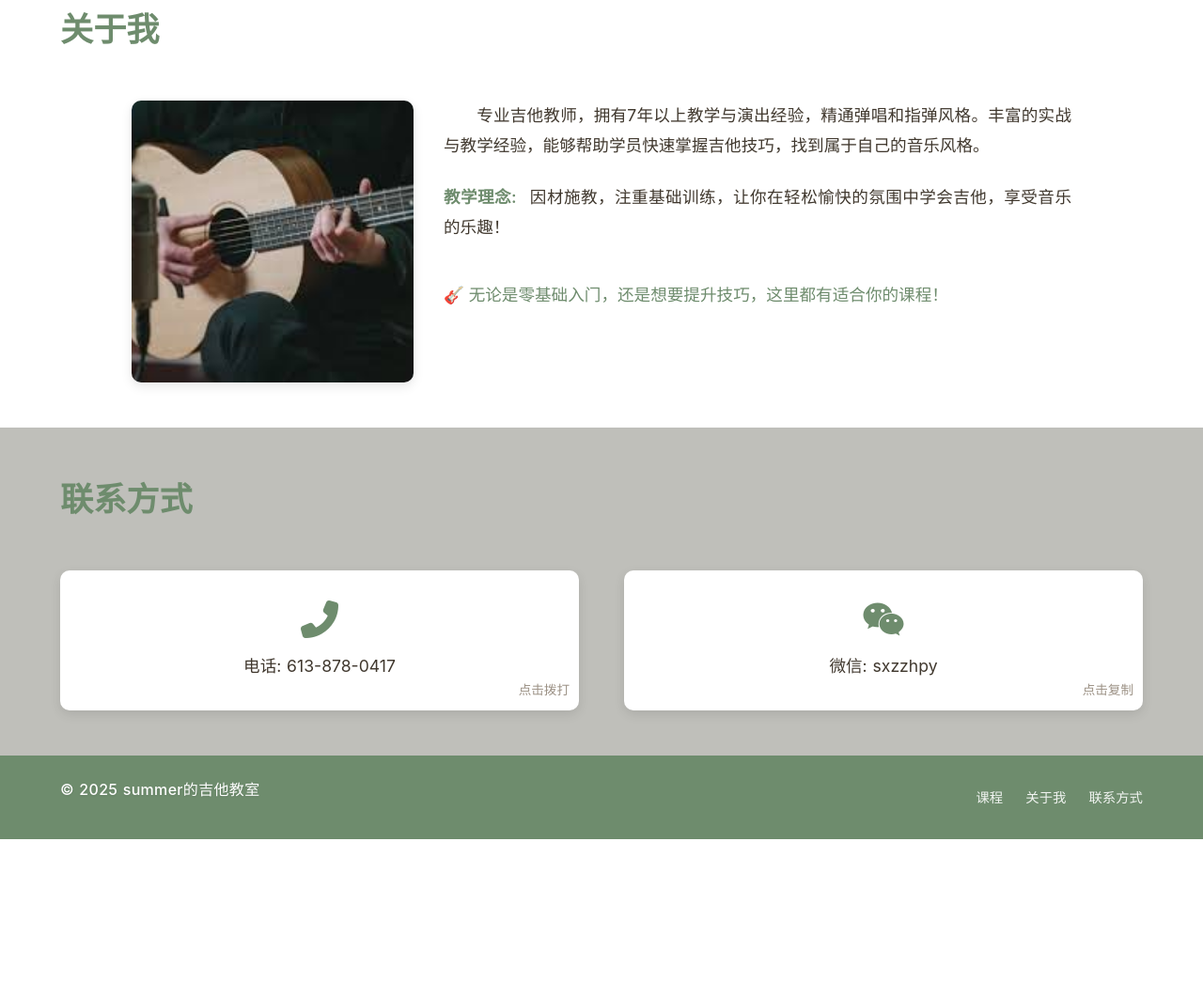
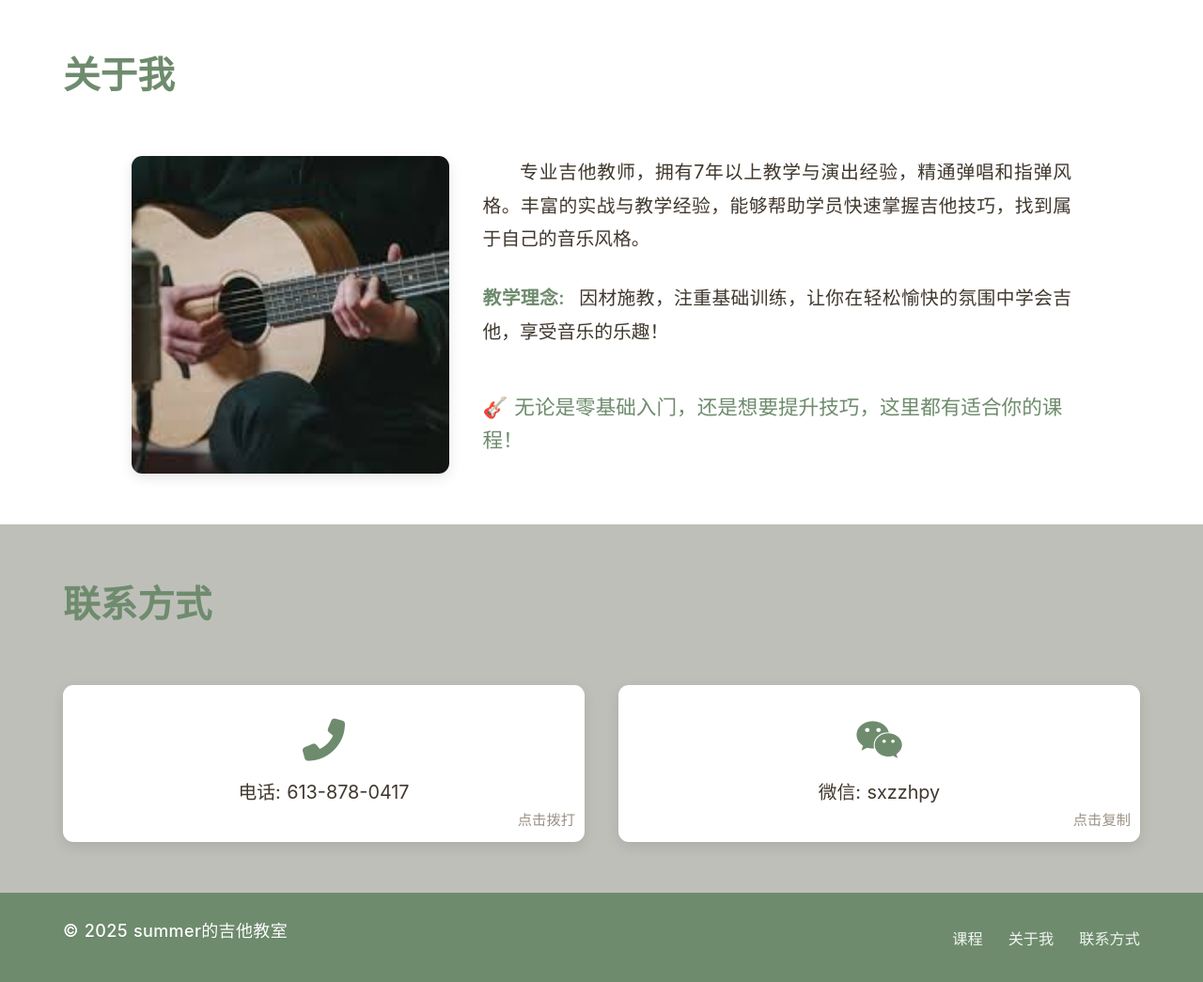
Before and after one commit to sun00215/guitar-tutoring, a plain HTML site: page index.html in a window 1280 px wide. Shown: the part 1663-2708 px from the top of the page at 94% size. Before the commit the page ends 2556 px from the top, so only its background shows below. Drawn offline with Linux system fonts and the light colour scheme.

Commit message:
update styles

```diff
--- a/css/main.css
+++ b/css/main.css
@@ -1,5 +1,5 @@
 :root {
-    font-size: 16px; /* 基准字体大小 */
+    font-size: 18px;
     --primary-color: #6E8C6D;
     --secondary-color: #A69D8D;
     --accent-color: #736453;
@@ -16,6 +16,8 @@
     --spacing-md: 1.5rem;
     --spacing-lg: 2rem;
     --spacing-xl: 3rem;
+    --container-max: 1200px;
+    --content-max: 1000px;
 }
 
 * {
@@ -51,7 +53,7 @@ a {
 
 /* Container */
 .container {
-    max-width: 1200px;
+    max-width: var(--container-max);
     margin: 0 auto;
     padding: 0 var(--spacing-md);
     width: 100%;
@@ -81,6 +83,11 @@ a {
 
 .cta-button:active {
     transform: translateY(0);
+}
+
+.cta-button:focus-visible {
+    outline: 2px solid var(--white);
+    outline-offset: 3px;
 }
 
 /* Header */
@@ -168,6 +175,11 @@ a {
     width: 100%;
 }
 
+.nav-links a:focus-visible {
+    outline: 2px solid var(--white);
+    outline-offset: 4px;
+}
+
 /* Language Switch */
 .language-switch {
     position: relative;
@@ -187,6 +199,11 @@ a {
 
 .language-btn:hover {
     background-color: rgba(255, 255, 255, 0.2);
+}
+
+.language-btn:focus-visible {
+    outline: 2px solid var(--white);
+    outline-offset: 2px;
 }
 
 .language-options {
@@ -224,6 +241,11 @@ a {
     background-color: var(--light-bg);
 }
 
+.language-option:focus-visible {
+    outline: 2px solid var(--primary-color);
+    outline-offset: -2px;
+}
+
 /* Section Styling */
 .section {
     padding: var(--spacing-xl) var(--spacing-md);
@@ -236,10 +258,7 @@ a {
     color: var(--primary-color);
     margin-bottom: var(--spacing-xl);
     position: relative;
-    display: block;
     width: 100%;
-    margin-left: auto;
-    margin-right: auto;
 }
 
 .section h2::after {
@@ -253,11 +272,9 @@ a {
     transform: translateX(-50%);
 }
 
-/* 为"关于我"和"联系方式"标题设置左对齐 */
-.about h2, .contact h2 {
+.about h2,
+.contact h2 {
     text-align: left;
-    margin-left: 0;
-    max-width: 1000px;
 }
 
 .about h2::after, .contact h2::after {
@@ -273,8 +290,8 @@ a {
     display: grid;
     grid-template-columns: repeat(auto-fit, minmax(300px, 1fr));
     gap: var(--spacing-xl);
-    margin-top: var(--spacing-xl);
-    max-width: 1000px;
+    margin-top: var(--spacing-lg);
+    max-width: var(--content-max);
     margin-left: auto;
     margin-right: auto;
 }
@@ -411,6 +428,11 @@ a {
     background-color: rgba(0, 0, 0, 0.5);
 }
 
+.video-placeholder:focus-visible {
+    outline: 3px solid var(--white);
+    outline-offset: 4px;
+}
+
 .course-content {
     padding: var(--spacing-md);
     flex: 1;
@@ -432,7 +454,7 @@ a {
 }
 
 .price-info {
-    margin-top: var(--spacing-md);
+    margin-top: auto;
     padding-top: var(--spacing-sm);
     border-top: 1px solid var(--light-bg);
 }
@@ -461,7 +483,7 @@ a {
     gap: var(--spacing-lg);
     align-items: flex-start;
     margin-top: var(--spacing-lg);
-    max-width: 1000px;
+    max-width: var(--content-max);
     margin-left: auto;
     margin-right: auto;
 }
@@ -486,11 +508,13 @@ a {
     line-height: 1.8;
     font-size: 1.1rem;
     text-align: justify;
-    word-break: normal;
-    word-spacing: normal;
 }
 
-.teacher-bio p:first-child {
+.teacher-bio p:last-child {
+    margin-bottom: 0;
+}
+
+.teacher-bio p:first-of-type {
     text-indent: 2em;
 }
 
@@ -500,12 +524,12 @@ a {
     margin-right: 0.5em;
 }
 
-.highlight-text {
+.teacher-bio .highlight-text {
     color: var(--primary-color);
     font-weight: 500;
     font-size: 1.2rem;
     padding: var(--spacing-sm) 0;
-    text-align: left !important;
+    text-align: left;
     line-height: 1.6;
 }
 
@@ -516,10 +540,10 @@ a {
 }
 
 .contact-info {
-    margin-top: var(--spacing-xl);
+    margin-top: var(--spacing-lg);
     display: flex;
     justify-content: center;
-    gap: var(--spacing-xl);
+    gap: var(--spacing-lg);
     flex-wrap: wrap;
 }
 
@@ -566,7 +590,13 @@ a {
     transform: translateY(0);
 }
 
-.contact-item i, .contact-item p {
+.contact-item:focus-visible {
+    outline: 2px solid var(--primary-color);
+    outline-offset: 3px;
+}
+
+.contact-item i,
+.contact-item p {
     position: relative;
     z-index: 2;
 }
@@ -627,7 +657,7 @@ a {
 }
 
 .footer-content {
-    max-width: 75rem;
+    max-width: var(--container-max);
     margin: 0 auto;
     padding: 0 var(--spacing-md);
     display: flex;
@@ -659,6 +689,11 @@ a {
 
 .footer-links a:hover {
     opacity: 1;
+}
+
+.footer-links a:focus-visible {
+    outline: 2px solid var(--white);
+    outline-offset: 2px;
 }
 
 /* Mobile Navigation */
--- a/index.html
+++ b/index.html
@@ -121,14 +121,14 @@
             <div class="container">
                 <h2 data-lang-zh="联系方式" data-lang-en="Contact">联系方式</h2>
                 <div class="contact-info">
-                    <div class="contact-item" onclick="callPhone('613-878-0417')">
+                    <div class="contact-item" tabindex="0" role="button" onclick="callPhone('613-878-0417')">
                         <i class="fas fa-phone-alt"></i>
                         <p data-lang-zh="电话: 613-878-0417" data-lang-en="Phone: 613-878-0417">
                             电话: 613-878-0417
                         </p>
                         <div class="click-hint" data-lang-zh="点击拨打" data-lang-en="Click to call">点击拨打</div>
                     </div>
-                    <div class="contact-item" onclick="copyWechat('sxzzhpy')">
+                    <div class="contact-item" tabindex="0" role="button" onclick="copyWechat('sxzzhpy')">
                         <i class="fab fa-weixin"></i>
                         <p data-lang-zh="微信: sxzzhpy" data-lang-en="WeChat: sxzzhpy">
                             微信: sxzzhpy
--- a/js/main.js
+++ b/js/main.js
@@ -86,6 +86,15 @@ document.querySelectorAll('.nav-links a').forEach(link => {
 function callPhone(phoneNumber) {
     window.location.href = `tel:${phoneNumber}`;
 }
+
+document.querySelectorAll('.contact-item').forEach((el) => {
+    el.addEventListener('keydown', (e) => {
+        if (e.key === 'Enter' || e.key === ' ') {
+            e.preventDefault();
+            el.click();
+        }
+    });
+});
 
 function copyWechat(wechatId) {
     navigator.clipboard.writeText(wechatId)
```
